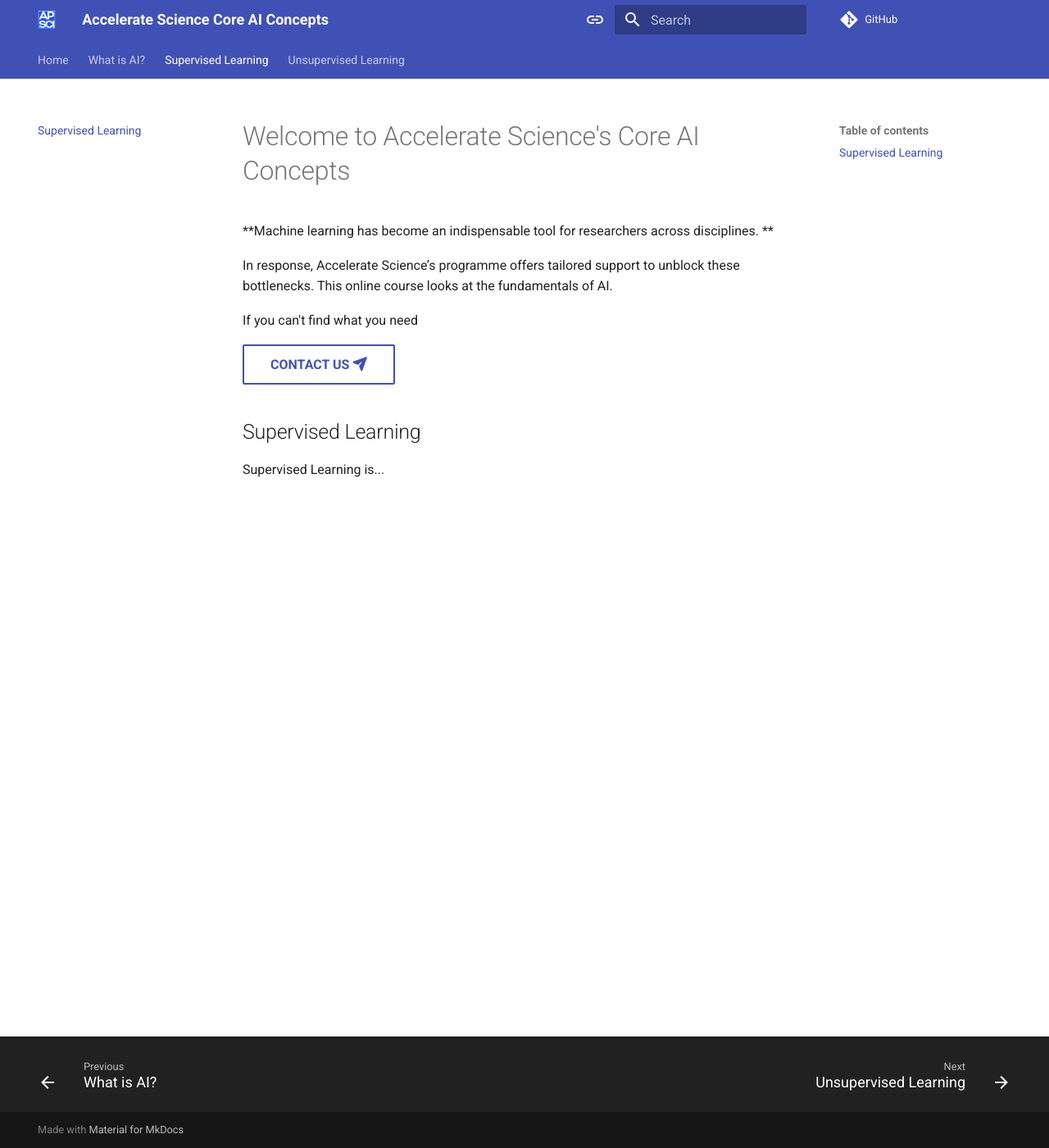
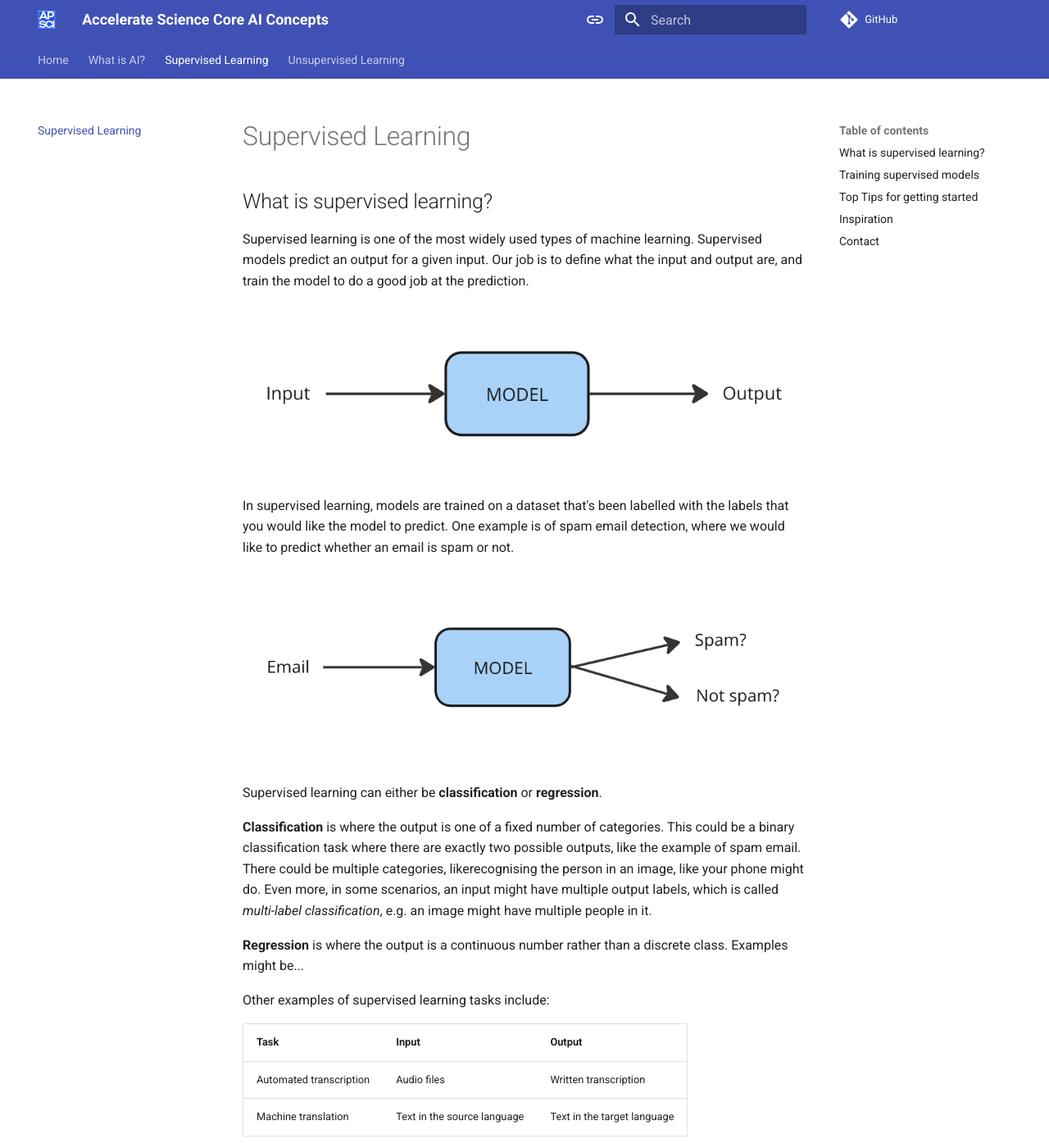
Before and after one commit to catherinebreslin/ai-core-concepts, an MkDocs documentation site: the page built from docs/supervised-learning.md, in a window 1280 px wide and 1400 px high. Shown: the whole window at 82% size. Built offline with MkDocs 1.6.1 and Material for MkDocs 9.7.7, drawn with Linux system fonts in a browser that asks for light colours; comment, search, counter and statistics services are not loaded; some of the changed text lies outside the part shown.

Commit message:
Updates to Supervised Learning

```diff
--- a/docs/supervised-learning.md
+++ b/docs/supervised-learning.md
@@ -1,15 +1,66 @@
-# Welcome to Accelerate Science's Core AI Concepts
+# Supervised Learning
 
 
-**Machine learning has become an indispensable tool for researchers across disciplines. **
+## What is supervised learning?
 
-In response, Accelerate Science’s programme offers tailored support to unblock these bottlenecks. This online course looks at the fundamentals of AI.
+Supervised learning is one of the most widely used types of machine learning. Supervised models predict an output for a given input. Our job is to define what the input and output are, and train the model to do a good job at the prediction.
 
-If you can't find what you need
+![Supervised Learning](imgs/sup1.png){ align=center }
+
+In supervised learning, models are trained on a dataset that's been labelled with the labels that you would like the model to predict. One example is of spam email detection, where we would like to predict whether an email is spam or not.
+
+![Spam Email Detection](imgs/sup2.png){ align=center }
+
+Supervised learning can either be **classification** or **regression**.
+
+**Classification** is where the output is one of a fixed number of categories. This could be a binary classification task where there are exactly two possible outputs, like the example of spam email. There could be multiple categories, likerecognising the person in an image, like your phone might do. Even more, in some scenarios, an input might have multiple output labels, which is called _multi-label classification_, e.g. an image might have multiple people in it.
+
+**Regression** is where the output is a continuous number rather than a discrete class. Examples might be...
+
+Other examples of supervised learning tasks include:
+
+| Task | Input | Output |
+| ---- | ----- | ------ |
+| Automated transcription | Audio files | Written transcription |
+| Machine translation | Text in the source language | Text in the target language |
+
+
+
+## Training supervised models
+
+Training a supervised learning algorithm involves:
+
+1. decide on the task and collect data
+2. label that data
+3. train a model on a 'training' set of your data
+4. evaluate the model on a separate test set, to see how well it does
+5. investigate the errors to see where you can improve
+
+This tends to be an iterative process, not a linear one, so you may need to loop through these steps several times to get a model that works.
+
+Popular supervised learning algorithms include logistic regression, decision trees, support vector machines, neural networks.
+
+
+
+
+## Top Tips for getting started
+
+1. Start with a small model and a simple baseline
+2. Start with a small dataset, before increasing the amount of data
+3. Ensure there's no leakage between your test and training data
+4. Make use of open source libraries, models and data
+
+## Inspiration
+
+Find more examples of research that's using supervised learning on Accelerate's blog:
+
+- link
+- link
+- link
+
+
+## Contact
+
+Don't see what you need?
 
 [CONTACT US :fontawesome-solid-paper-plane:](mailto:accelerate-mle@cst.cam.ac.uk){ .md-button }
-
-
-## Supervised Learning
-
-Supervised Learning is...
```
Also changed, not shown: docs/imgs/sup1.png (added), docs/imgs/sup2.png (added).
